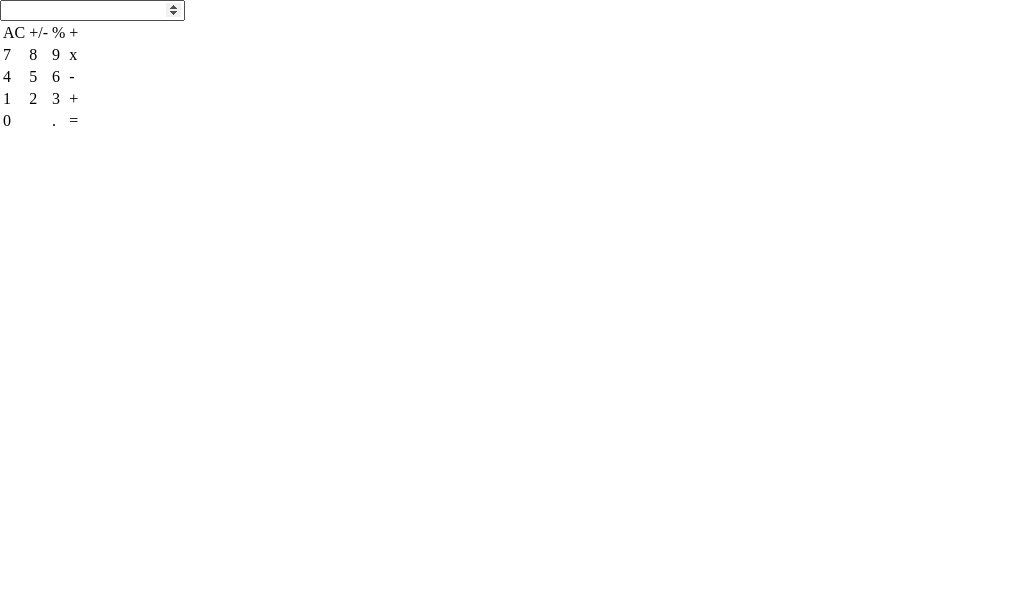
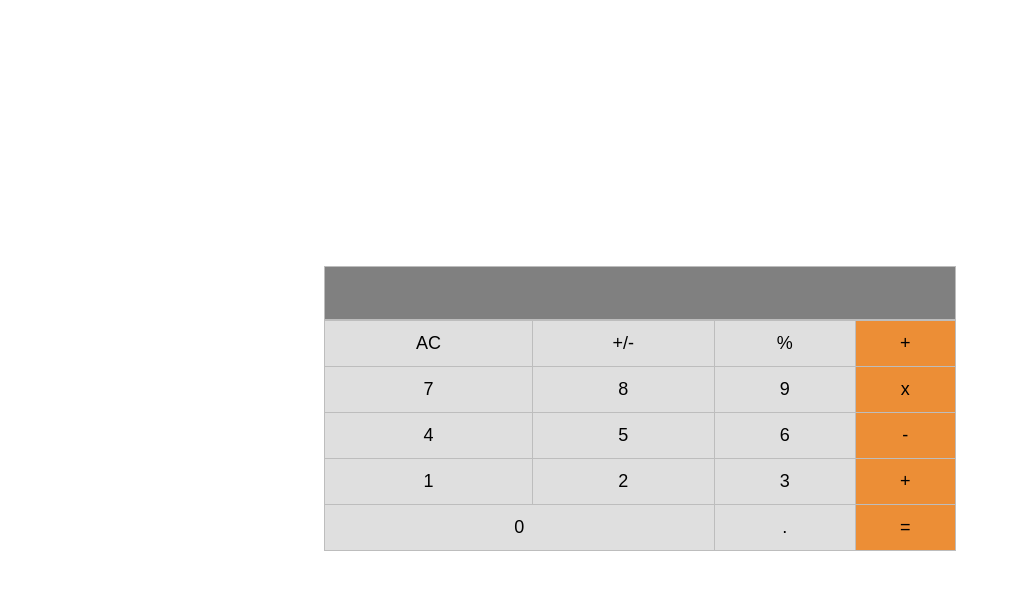
Before and after one commit to Christabelle143/maths-magician-2, a React (Create React App) app: page / in a window 1280 px wide. Shown: the top 590 px of the page, without its empty margins (0-1019 px from the left). Built offline with nearby package versions, Linux system fonts and the light colour scheme.

Commit message:
design the UI of the calculator

```diff
--- a/src/App.js
+++ b/src/App.js
@@ -5,8 +5,10 @@ import './index.css';
 class App extends React.PureComponent {
   render() {
     return (
-      <div>
-        <Calculator />
+      <div className="App">
+        <div className="App-container">
+          <Calculator />
+        </div>
       </div>
     );
   }
--- a/src/index.css
+++ b/src/index.css
@@ -1,3 +1,62 @@
-body {
+.App {
+	text-align: center;
+  }
+
+  .App-container {
+	height: 100vh;
+	display: flex;
+	align-items: center;
+	justify-content: center;
+	font-size: 12px;
+  }
+
+  input[type="number"] {
+	-moz-appearance: textfield;
+  }
+
+  input[type="number"]::-webkit-outer-spin-button,
+  input[type="number"]::-webkit-inner-spin-button {
+	-webkit-appearance: none;
 	margin: 0;
-}
+  }
+
+  .calculator {
+	width: 50%;
+  }
+
+  .calc-input {
+	font-family: 'Times New Roman', Times, serif;
+	width: 99%;
+	border: 1px solid #bdbdbd;
+	height: 50px;
+	background-color: grey;
+	color: #fff;
+	font-size: 25px;
+	direction: rtl;
+  }
+
+  .calc-input:focus {
+	outline: none;
+  }
+
+  .calc-buttons {
+	width: 100%;
+	font-family: arial, sans-serif;
+	border-collapse: collapse;
+  }
+
+  td {
+	border: 1px solid #bdbdbd;
+	font-size: 18px;
+	padding-top: 12px;
+	padding-bottom: 12px;
+	text-align: center;
+  }
+
+  .button1 {
+	background-color: rgb(223, 223, 223);
+  }
+
+  .button2 {
+	background-color: rgb(236, 142, 54);
+  }
```
